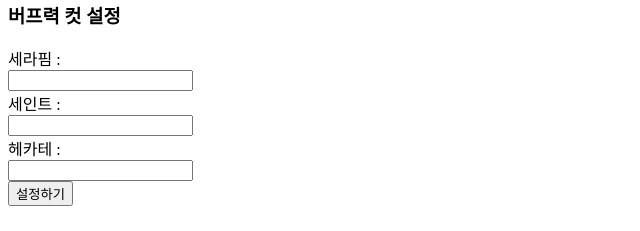
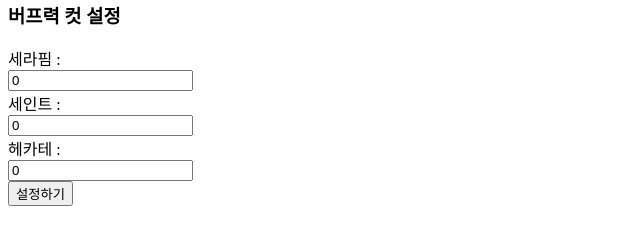
Before and after one commit to goldmembrane/DunCheck_Client, a React (Create React App) app: page /setting/buffscore in a window 1280 px wide. Shown: the part 205-436 px from the top of the page, without its empty margins (0-640 px from the left). Built offline with nearby package versions, Linux system fonts and the light colour scheme.

Commit message:
create buff state and save input buff number

```diff
--- a/src/page/SettingDetail.tsx
+++ b/src/page/SettingDetail.tsx
@@ -11,11 +11,15 @@ interface MatchParams {
 const SettingDetail = ({ match }: RouteComponentProps<MatchParams>) => {
     const { option } = match.params;
 
+    const buffSubmit = (buff : { seraphim: number, saint: number, hecate: number}) => {
+        console.log(buff);
+    }
+
     return (
         <>
             {option === 'equipment' && <Equipment />}
             {option === 'damage' && <Damage />}
-            {option === 'buffscore' && <BuffScore />}
+            {option === 'buffscore' && <BuffScore buffSubmit = {buffSubmit}/>}
         </>
     )
 }
--- a/src/settingOption/BuffScore.tsx
+++ b/src/settingOption/BuffScore.tsx
@@ -1,6 +1,29 @@
 import * as React from 'react'
+import { useState } from 'react';
 
-const BuffScore = () => {
+type buffProps = {
+    buffSubmit: (buff: {seraphim: number, saint: number, hecate: number}) => void
+}
+
+const BuffScore = ({buffSubmit}: buffProps) => {
+
+    const [seraphimBuff, setSeraphimBuff] = useState(0);
+
+    const [saintBuff, setSaintBuff] = useState(0);
+
+    const [hecateBuff, setHecateBuff] = useState(0);
+
+    const onSeraphimChange = (e:React.ChangeEvent<HTMLInputElement>) => {
+        setSeraphimBuff((e.target as HTMLInputElement).valueAsNumber);
+    }
+
+    const onSaintChange = (e:React.ChangeEvent<HTMLInputElement>) => {
+        setSaintBuff((e.target as HTMLInputElement).valueAsNumber);
+    }
+
+    const onHecateChange = (e:React.ChangeEvent<HTMLInputElement>) => {
+        setHecateBuff((e.target as HTMLInputElement).valueAsNumber);
+    }
 
     return (
         <>
@@ -11,15 +34,15 @@ const BuffScore = () => {
                 <div className = "buffScoreContentBox">
                     <div className = "seraphimBufferBox">
                         <div className = "seraphimLabel">세라핌 : </div>
-                        <input className = "seraphimBuffCut" type = "text" />
+                        <input className = "seraphimBuffCut" type = "number" value = {seraphimBuff} onChange = {onSeraphimChange}/>
                     </div>
                     <div className = "saintBufferBox">
                         <div className = "saintLabel">세인트 : </div>
-                        <input className = "saintBuffCut" type = "text" />
+                        <input className = "saintBuffCut" type = "number" value = {saintBuff} onChange = {onSaintChange}/>
                     </div>
                     <div className = "hecateBox">
                         <div className = "hecateLabel">헤카테 : </div>
-                        <input className = "hecateBuffCut" type = "text" />
+                        <input className = "hecateBuffCut" type = "number" value = {hecateBuff} onChange = {onHecateChange}/>
                     </div>
                 </div>
 
```
